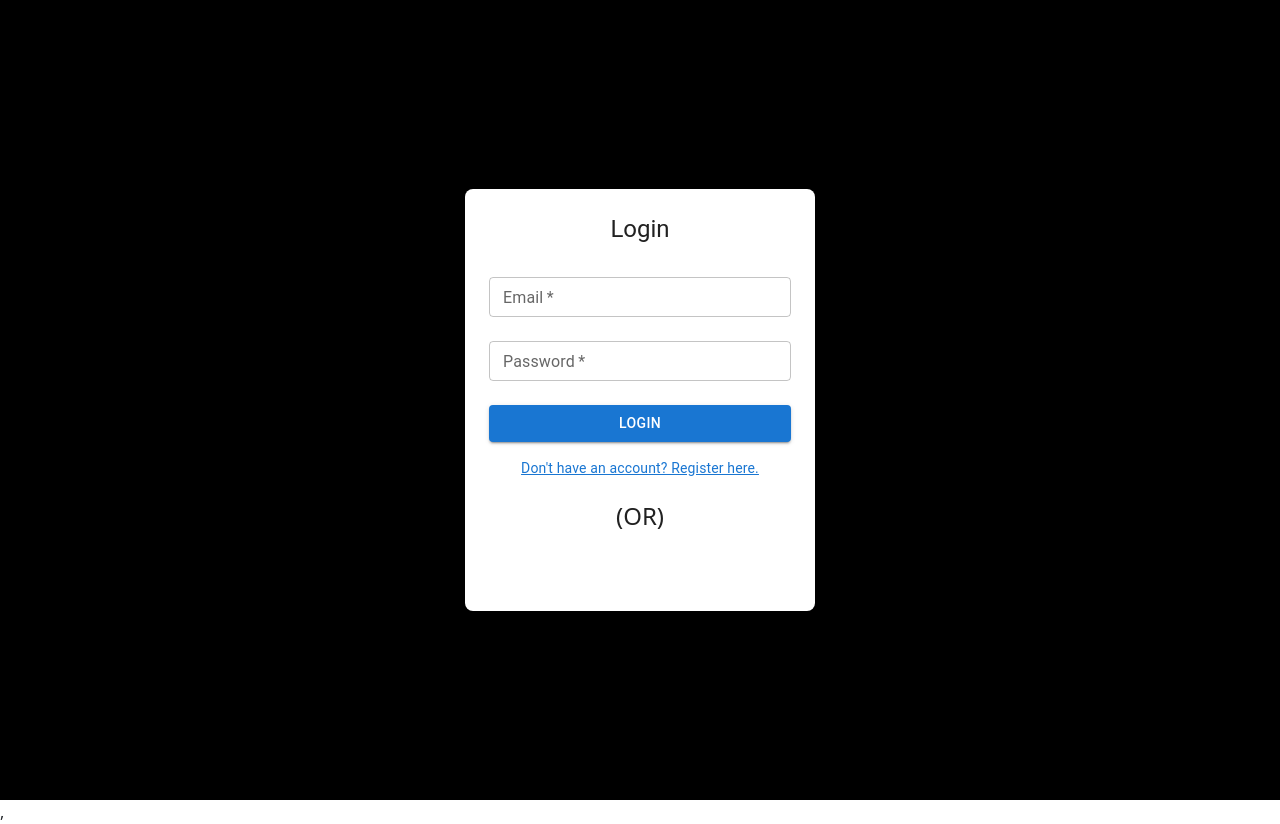
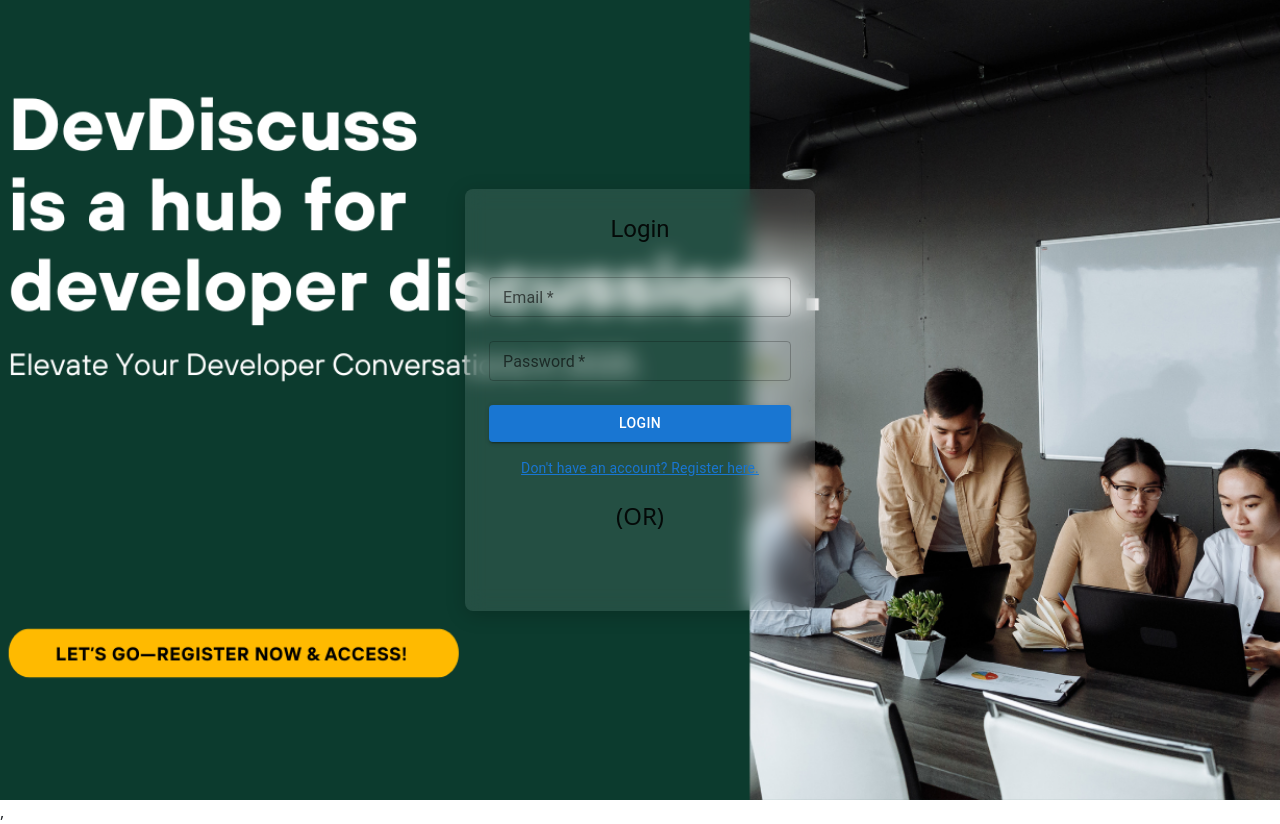
Before and after one commit to imbilgates/devDiscuss, a React (Vite) app in the folder client/: page /auth in a window 1280 px wide. Built offline with nearby package versions, Linux system fonts and the light colour scheme; no server answers.

Commit message:
Add notification prompt in Register component and enhance Auth component styling with background image

```diff
--- a/client/src/component/auth/Auth.jsx
+++ b/client/src/component/auth/Auth.jsx
@@ -7,6 +7,8 @@ import AuthToggle from './AuthToggle';
 import ErrorMessage from './ErrorMessage';
 import Message from './Message';
 import GoogleLoginAuth from './GoogleLoginAuth';
+
+import bgauth from '../../assets/bg-auth.png';
 
 const Auth = () => {
     const [isLogin, setIsLogin] = useState(true);
@@ -21,8 +23,8 @@ const Auth = () => {
     };
 
     return (
-        <Box display="flex" justifyContent="center" alignItems="center" minHeight="100vh" sx={{ padding: 2,  backgroundColor: '#000' }}>
-            <Paper elevation={3} sx={{ width: 350, padding: 3, borderRadius: 2, textAlign: 'center', backgroundColor: '#fff' }}>
+        <Box sx={styles.container}>
+            <Paper elevation={3} sx={styles.paper}>
                 <Typography variant="h5" component="h2" gutterBottom>
                     {isLogin ? 'Login' : 'Register'}
                 </Typography>
@@ -43,4 +45,27 @@ const Auth = () => {
     );
 };
 
+const styles = {
+    container: {
+        display: 'flex',
+        justifyContent: 'center',
+        alignItems: 'center',
+        minHeight: '100vh',
+        padding: 2,
+        backgroundImage: `url(${bgauth})`,
+        backgroundSize: 'cover',
+        backgroundPosition: 'center',
+        backdropFilter: 'blur(8px)',
+    },
+    paper: {
+        width: 350,
+        padding: 3,
+        borderRadius: 2,
+        textAlign: 'center',
+        backgroundColor: 'rgba(255, 255, 255, 0.1)',
+        backdropFilter: 'blur(10px)',
+        boxShadow: '0px 4px 20px rgba(0, 0, 0, 0.2)',
+    },
+};
+
 export default Auth;
--- a/client/src/component/auth/Register.jsx
+++ b/client/src/component/auth/Register.jsx
@@ -28,6 +28,7 @@ const Register = ({ setError, setMessage, setIsLogin }) => {
     return (
         <Box component="form" onSubmit={handleSubmit} sx={{ mt: 2 }}>
             <Grid container spacing={2}>
+                <p><strong className="text-red">*</strong>please provide your google email if you want to get mail notification<strong className="text-red">*</strong></p>
                 <Grid item xs={6}>
                     <TextField
                         label="Name"
```
Also changed, not shown: client/src/assets/bg-auth.png (added).
